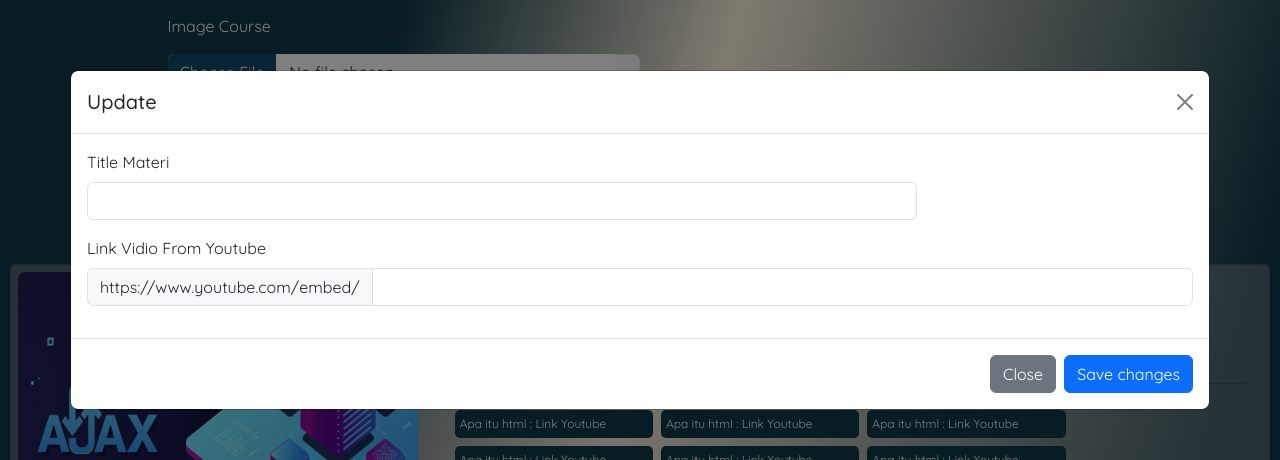
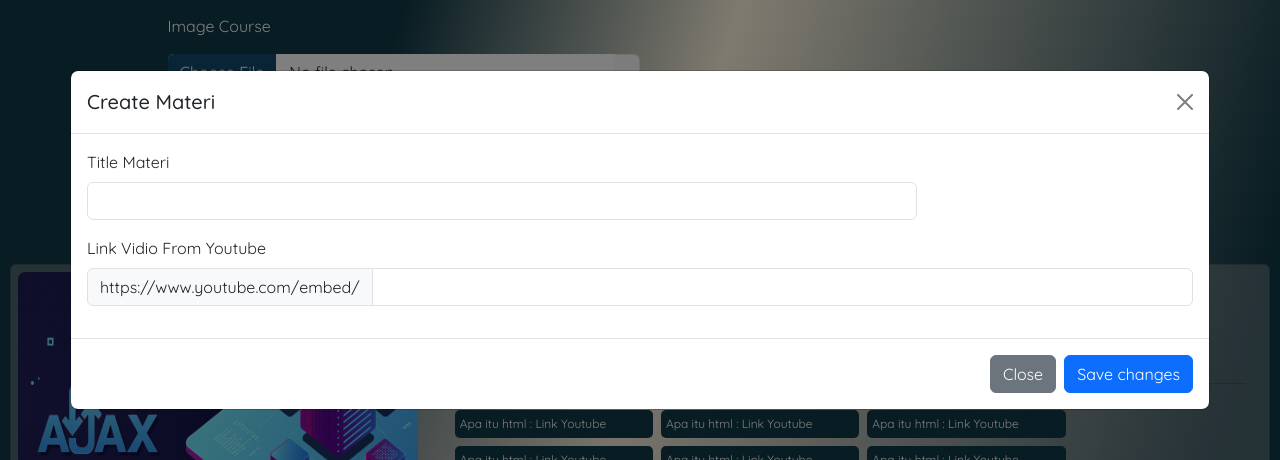
Before and after one commit to Orizaaaaa/admin-csa, a React (Vite) app: page / in a window 1280 px wide. Both pictures are taken after a click on the button "CREATE MATERI". Shown: the part 160-620 px from the top of the page. Built offline with nearby package versions, Linux system fonts and the light colour scheme.

Commit message:
create modal

```diff
--- a/src/pages/Home.jsx
+++ b/src/pages/Home.jsx
@@ -1,8 +1,20 @@
-import React from 'react'
+import React, { useState } from 'react'
 import AuthLayout from '../component/Layout/AuthLayout'
 import { ajax } from '../assets/image'
 
 function Home() {
+
+    const [link, setLink] = useState(`https://www.youtube.com/embed/`);
+    const [inputValue, setInputValue] = useState('');
+
+    console.log(link);
+
+    const handleInputChange = (e) => {
+        setInputValue(e.target.value);
+        setLink(`https://www.youtube.com/embed/${e.target.value}`);
+    }
+
+
     return (
         <AuthLayout>
             <section className="home">
@@ -49,37 +61,44 @@ function Home() {
                                 <hr />
 
                                 <div className="row row-cols-lg-4 row-cols-md-3 row-cols-2 gap-2">
-                                    <div className="col ">
+                                    <div className="col" data-bs-toggle="modal"
+                                        data-bs-target="#updateMateri">
                                         <span>Apa itu html </span>
                                         <span >  : Link Youtube</span>
                                     </div>
-                                    <div className="col ">
+                                    <div className="col" data-bs-toggle="modal"
+                                        data-bs-target="#updateMateri">
                                         <span>Apa itu html </span>
                                         <span >  : Link Youtube</span>
                                     </div>
-                                    <div className="col ">
+                                    <div className="col" data-bs-toggle="modal"
+                                        data-bs-target="#updateMateri">
                                         <span>Apa itu html </span>
                                         <span >  : Link Youtube</span>
                                     </div>
-                                    <div className="col ">
+                                    <div className="col" data-bs-toggle="modal"
+                                        data-bs-target="#updateMateri">
                                         <span>Apa itu html </span>
                                         <span >  : Link Youtube</span>
                                     </div>
-                                    <div className="col ">
+                                    <div className="col" data-bs-toggle="modal"
+                                        data-bs-target="#updateMateri">
                                         <span>Apa itu html </span>
                                         <span >  : Link Youtube</span>
                                     </div>
-                                    <div className="col ">
+                                    <div className="col" data-bs-toggle="modal"
+                                        data-bs-target="#updateMateri">
                                         <span>Apa itu html </span>
                                         <span >  : Link Youtube</span>
                                     </div>
+
                                 </div>
 
                                 <div className="button-action d-flex">
                                     <button className='btn btn-danger me-3' >DELETE</button>
-                                    <button className='btn btn-success me-3'>UPDATE COURSE</button>
+                                    <button className='btn btn-success me-3' >UPDATE COURSE</button>
                                     <button className='btn btn-primary' data-bs-toggle="modal"
-                                        data-bs-target="#exampleModal" >CREATE MATERI</button>
+                                        data-bs-target="#createMateri" >CREATE MATERI</button>
                                 </div>
                             </div>
                         </div>
@@ -88,21 +107,75 @@ function Home() {
 
 
 
-                <>
-
-
+                {/* update materi modal */}
                 <div
-                        className="modal fade"
-                        id="exampleModal"
+                    className="modal fade "
+                    id="updateMateri"
                     tabIndex={-1}
-                        aria-labelledby="exampleModallabel"
                     aria-hidden="true"
                 >
                     <div className="modal-dialog modal-xl modal-dialog-centered">
                         <div className="modal-content">
                             <div className="modal-header">
-                                    <h1 className="modal-title fs-5" id="exampleModallabel">
-                                        Update
+                                <h1 className="modal-title fs-5" >
+                                    Update Materi
+                                </h1>
+                                <button
+                                    type="button"
+                                    className="btn-close"
+                                    data-bs-dismiss="modal"
+                                    aria-label="Close"
+                                />
+                            </div>
+                            <div className="modal-body">
+                                <div className="mb-3">
+                                    <label htmlFor="exampleInputEmail1" className="form-label">
+                                        Title Materi
+                                    </label>
+                                    <input
+                                        className="form-control w-75 shadow-none "
+                                        id="exampleInputEmail1"
+                                        aria-describedby="emailHelp"
+                                    />
+                                </div>
+                                <div className="mb-3">
+                                    <label for="basic-url" className="form-label">Link Vidio From Youtube</label>
+                                    <div className="input-group">
+                                        <span className="input-group-text" id="basic-addon3">https://www.youtube.com/embed/</span>
+                                        <input onChange={handleInputChange} type="text" className="form-control shadow-none" id="basic-url" aria-describedby="basic-addon3 basic-addon4" />
+                                    </div>
+                                </div>
+
+                            </div>
+                            <div className="modal-footer">
+                                <button
+                                    type="button"
+                                    className="btn btn-danger"
+                                    data-bs-dismiss="modal"
+                                >
+                                    Delete
+                                </button>
+                                <button type="button" className="btn btn-primary">
+                                    Save changes
+                                </button>
+                            </div>
+                        </div>
+                    </div>
+                </div>
+
+
+                {/* create materi modal */}
+                <div
+                    className="modal fade "
+                    id="createMateri"
+                    tabIndex={-1}
+                    aria-hidden="true"
+                >
+                    <div className="modal-dialog modal-xl modal-dialog-centered">
+                        <div className="modal-content">
+                            <div className="modal-header">
+                                <h1 className="modal-title fs-5" >
+                                    Create Materi
                                 </h1>
                                 <button
                                     type="button"
@@ -146,7 +219,7 @@ function Home() {
                         </div>
                     </div>
                 </div>
-                </>
+
 
 
 
```
Lines whose indentation alone changed are shown as unchanged.
